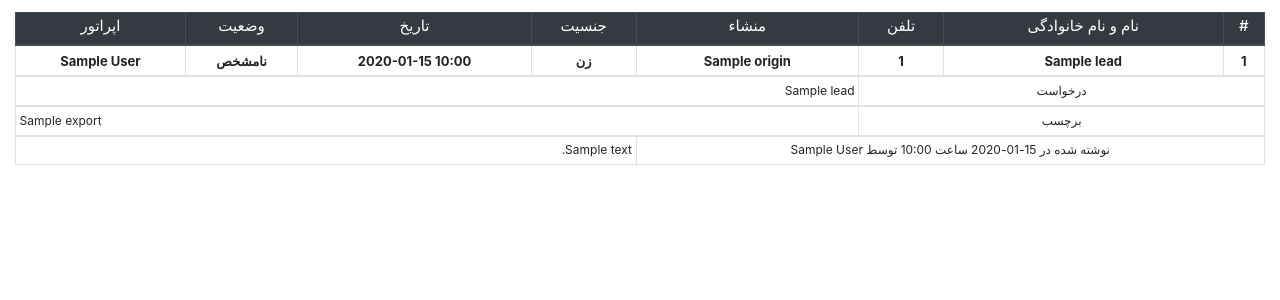
After one commit to zahed-zibaee/academyfarda_landing_page1, a Django app: template templates/leads/export/export_all.html in a window 1280 px wide. The commit adds this page. Shown: the top 300 px of the page. Run offline with Django 3.2, Linux system fonts and the light colour scheme; the template is opened without the code that fills it: most values are stand-ins (such as "Sample title", 1, 10 or a date in 2020); some libraries are stand-ins or nearby versions.

Commit message:
some changes and add export all

```diff
--- a/academyfarda_landing_page1/urls.py
+++ b/academyfarda_landing_page1/urls.py
@@ -20,7 +20,7 @@ from . import views
 
 #TODO change from leads import views as leads_views to something dynamic
 urlpatterns = [
-    url(r'^admin/?', admin.site.urls),
+    url(r'^adminlogin/?', admin.site.urls),
     url(r'^leads/', include('leads.urls')),
     url(r'^accounts/', include('accounts.urls')),
     url(r'^crm/', include('CRM.urls')),
--- a/leads/models.py
+++ b/leads/models.py
@@ -40,7 +40,7 @@ class Lead(models.Model):
         ,"%Y-%m-%d %H:%M:%S"), editable=False, null=False, blank=False)
     led_time_jalali_str = models.CharField(max_length=50, default=JalaliDateTime.now().strftime("%c"),\
         editable=False, null=False, blank=False)
-    question = models.TextField(blank=True, null=True)
+    question = models.TextField(blank=True)
     operator = models.ForeignKey(User, on_delete=models.CASCADE, related_name='operator', unique=False, null=True, editable=False,)
 
     def __unicode__(self):
--- a/leads/urls.py
+++ b/leads/urls.py
@@ -6,6 +6,7 @@ urlpatterns = [
     #TODO: 1-change submit/leads to leads/saubmit 2-acount/login 3-leads/dashboard or analysis
     url(r'^api/submitnew/?$', views.api_submit, name='api_submit'),
     url(r'^export/?$', views.export, name='export'),
+    url(r'^export/all/?$', views.export_all, name='export_all'),
     url(r'^comment_add/?$', views.comment_add, name='comment_add'),
     url(r'^comment_del/?$', views.comment_del, name='comment_del'),
     url(r'^comment_approve/?$', views.comment_approve, name='comment_approve'),
--- /dev/null
+++ b/templates/leads/export/export_all.html
@@ -0,0 +1,155 @@
+{% load static %}
+<!DOCTYPE html>
+<html lang="en">
+<head>
+    <link rel="stylesheet" href="{% static 'base/bootstrap/css/bootstrap.min.css' %}">
+    <script src="{% static 'base/jquery/jquery.main.js' %}"></script>
+    <script src="{% static 'base/jquery/jquery.js' %}"></script>
+    <script src="{% static 'base/bootstrap/js/bootstrap.min.js' %}"></script>
+    <link rel="stylesheet" type="text/css" href="{% static 'base/fontawesome-free-5.11.2/css/all.css' %}">
+
+    <meta charset="UTF-8">
+    <meta name="viewport" content="width=device-width, initial-scale=1.0">
+    <meta http-equiv="X-UA-Compatible" content="ie=edge">
+    <link rel="stylesheet" href="{% static '/leads/export/css/style.css' %}">
+    <link rel="stylesheet" type="text/css" media="print" href="{% static '/leads/export/css/print.css' %}">
+    <script src="{% static 'leads/export/js/main.js' %}"></script>
+
+    <title></title>
+</head>
+<body>
+    <!-- Start Table -->
+    <div class="container-fluid text-center mx-auto mt-3 table-responsive" id="div">
+        {% include 'base/partials/_alerts.html' %}
+        <table class="table table-sm table-bordered table-hover">
+        <!-- Start Table_header -->
+        <thead class="thead-dark">
+            <tr>
+                <th scope="col"><h5>#</h5></th>
+                <th scope="col"><h5>نام و نام خانوادگی</h5></th>
+                <th scope="col"><h5>تلفن</h5></th>
+                <th scope="col"><h5>منشاء</h5></th>
+                <th scope="col"><h5>جنسیت</h5></th>
+                <th scope="col"><h5>تاریخ</h5></th>
+                <th scope="col"><h5>وضعیت</h5></th>
+                <th scope="col"><h5>اپراتور</h5></th>
+            </tr>
+        </thead>
+        <!-- End Table_header -->
+        <!-- Start Table_Landing -->
+        {% if leads %}
+        {% for lead in leads %}
+            {% if lead.register_status == 'K' %}
+        <thead class="static static{{ lead.id }}" data-id="{{ lead.id }}">
+            {% elif lead.register_status == 'C'%} {# register #}
+        <thead class="static static{{ lead.id }}" data-id="{{ lead.id }}">
+            {% else %} {# register #}
+        <thead class="static static{{ lead.id }}" data-id="{{ lead.id }}">
+            {% endif %} {# register #}
+                <tr class="bld">
+                <th scope="row" class="collapseTableHeadersbutton" data-id="{{ lead.id }}">
+                    {{ lead.id }}
+                </th >
+                <th  class="buttomALL collapseTableHeadersbutton" data-id="{{ lead.id }}">
+                    {{ lead.name_and_family }}
+                </th>
+                <th class="buttomALL collapseTableHeadersbutton" data-id="{{ lead.id }}">
+                    {{ lead.phone_number }}
+                </th>
+                {% if lead.origin %}
+                <th class="buttomALL collapseTableHeadersbutton" data-id="{{ lead.id }}">
+                    {{ lead.origin }}
+                </th>
+                {% else %} {# origin #}
+                <th class="buttomALL collapseTableHeadersbutton" data-id="{{ lead.id }}">
+                    نامشخص
+                </th>
+                {% endif %} {# origin #}
+                {% if lead.gender == 'M' %}
+                <th class="buttomALL collapseTableHeadersbutton" data-id="{{ lead.id }}">
+                    مرد
+                </th>
+                {% else %} {# gender #}
+                <th class="buttomALL collapseTableHeadersbutton" data-id="{{ lead.id }}">
+                    زن
+                </th>
+                {% endif %} {# gender #}
+                <th class="buttomALL collapseTableHeadersbutton" data-id="{{ lead.id }}">
+                    {{ lead.led_time_jalali|date:'H:i Y-m-d' }}
+                </th>
+                {% if lead.register_status == 'K' %}
+                <th class="buttomALL collapseTableHeadersbutton" data-id="{{ lead.id }}">
+                    ثبت نام شده
+                </th>
+                {% elif lead.register_status == 'C'%} {# register #}
+                <th  class="buttomALL collapseTableHeadersbutton" data-id="{{ lead.id }}">
+                    کنسل شده
+                </th>
+                {% else %}{# register #}
+                <th class="buttomALL collapseTableHeadersbutton" data-id="{{ lead.id }}">
+                    نامشخص
+                </th>
+                {% endif %} {# register #}
+                {% if lead.operator %}
+                <th class="buttomALL collapseTableHeadersbutton" data-id="{{ lead.id }}">
+                    {{ lead.operator.first_name }} {{ lead.operator.last_name }}
+                </th>
+                {% else %} {# lead.operator #}
+                <th class="buttomALL collapseTableHeadersbutton" data-id="{{ lead.id }}">
+                    نامشخص
+                </th>
+                {% endif %} {# lead.operator #}
+            </tr>
+        </thead>
+        <!-- Start Table_Landing_Question -->
+        <tbody class="collapseTableHeaders collapseTableHeaders{{ lead.id }} " >
+            <tr>
+                <td colspan="3">درخواست</td>
+                <td colspan="6" class="text-right">{{ lead.question }}</td>
+            </tr>
+        </tbody>
+        <!-- End Table_Landing_Question -->
+        <!-- Start Table_Landing_Label -->
+        <tbody class="collapseTableHeaders collapseTableHeaders{{ lead.id }}">
+                <tr>
+                    <td colspan="3">برچسب</td>
+                    <td colspan="6" class="text-left">
+        {% for label in labels %}
+            {% if label.post.id == lead.id %}
+                {{ label.export_ }}
+            {% endif %} {# label #}
+        {% endfor %} {# label #}
+                    </td>
+                </tr>
+        </tbody>
+        <!-- End Table_Landing_Label -->
+        <!-- Start Table_Landing_Commends -->
+        {% for comment in lead.comments.all %}
+        <tbody class="collapseTableHeaders collapseTableHeaders{{ lead.id }} {% if comment.approved_comment != True %} d-print-none {% endif %}{# approved #} " >
+            <tr>
+                <td colspan="4"> نوشته شده در {{ comment.created_date_jalali|date:'d-m-Y' }} ساعت
+                {{ comment.created_date_jalali|date:' H:i' }}
+                توسط {{ comment.author.first_name }} {{ comment.author.last_name }} </td>
+
+                <td colspan="5" class="text-right"> {{ comment.text }} </td>
+
+            </tr>
+        </tbody >
+        {% endfor %} {# comment #}
+        {% endfor %} {# leads #}
+        <!-- End Table_Landing_Commends -->
+        <!-- End Table_Landing -->
+        <!-- Start Table_No_Landing -->
+        {% else %} {# lead false #}
+        <tbody>
+            <tr>
+                <td colspan="8"> There is no data </td>
+            </tr>
+        </tbody>
+        {% endif %} {# lead false #}
+        <!-- End Table_No_Landing -->
+        </table>
+    </div>
+    <!-- End Table -->
+</body>
+</html>
```
Also changed, not shown: leads/views.py (+18 -2 lines), static/leads/export/css/style.css (+25 -6 lines), static/leads/export/js/main.js (+18 -21 lines), templates/leads/export/export.html (+10 -6 lines).
